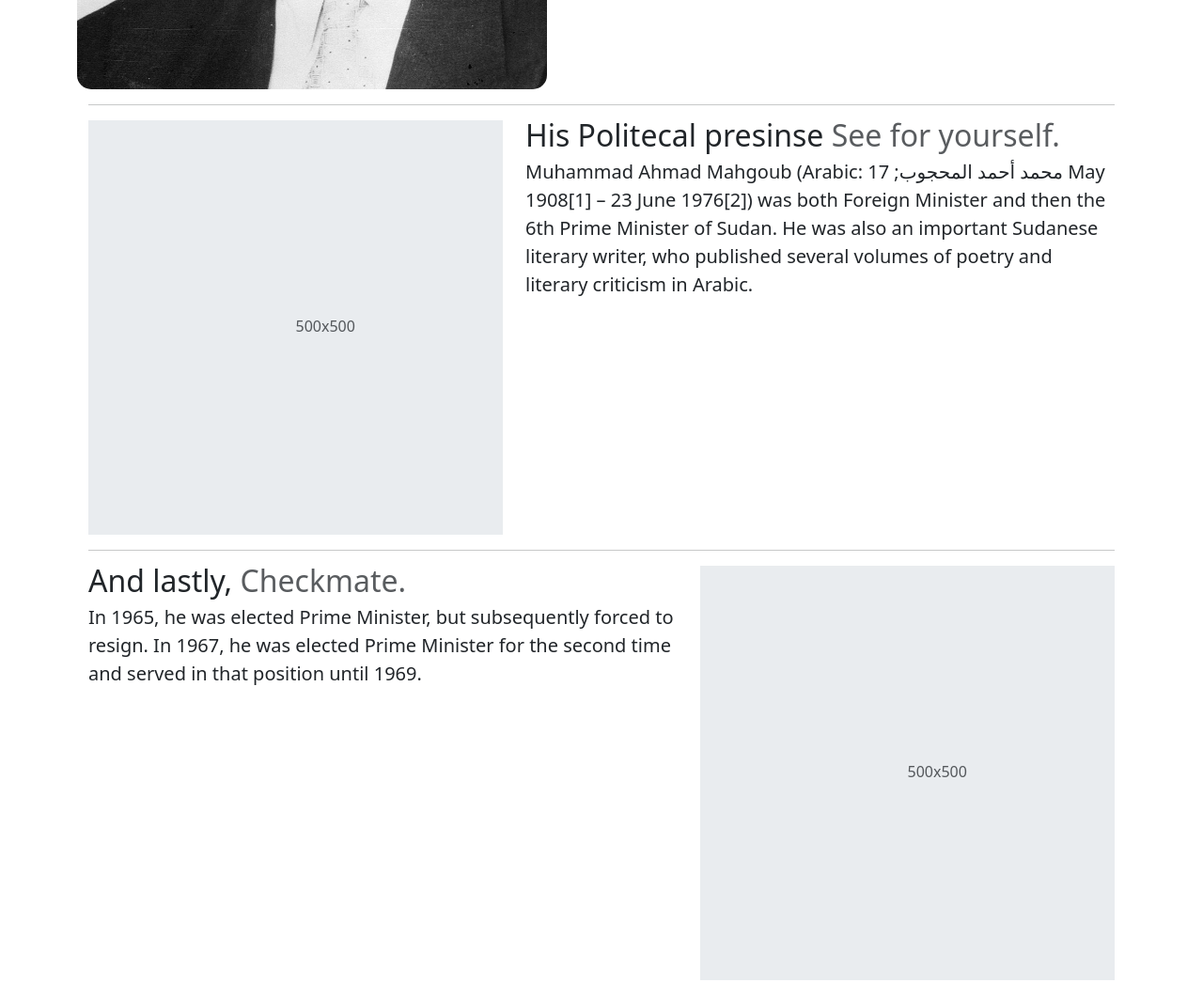
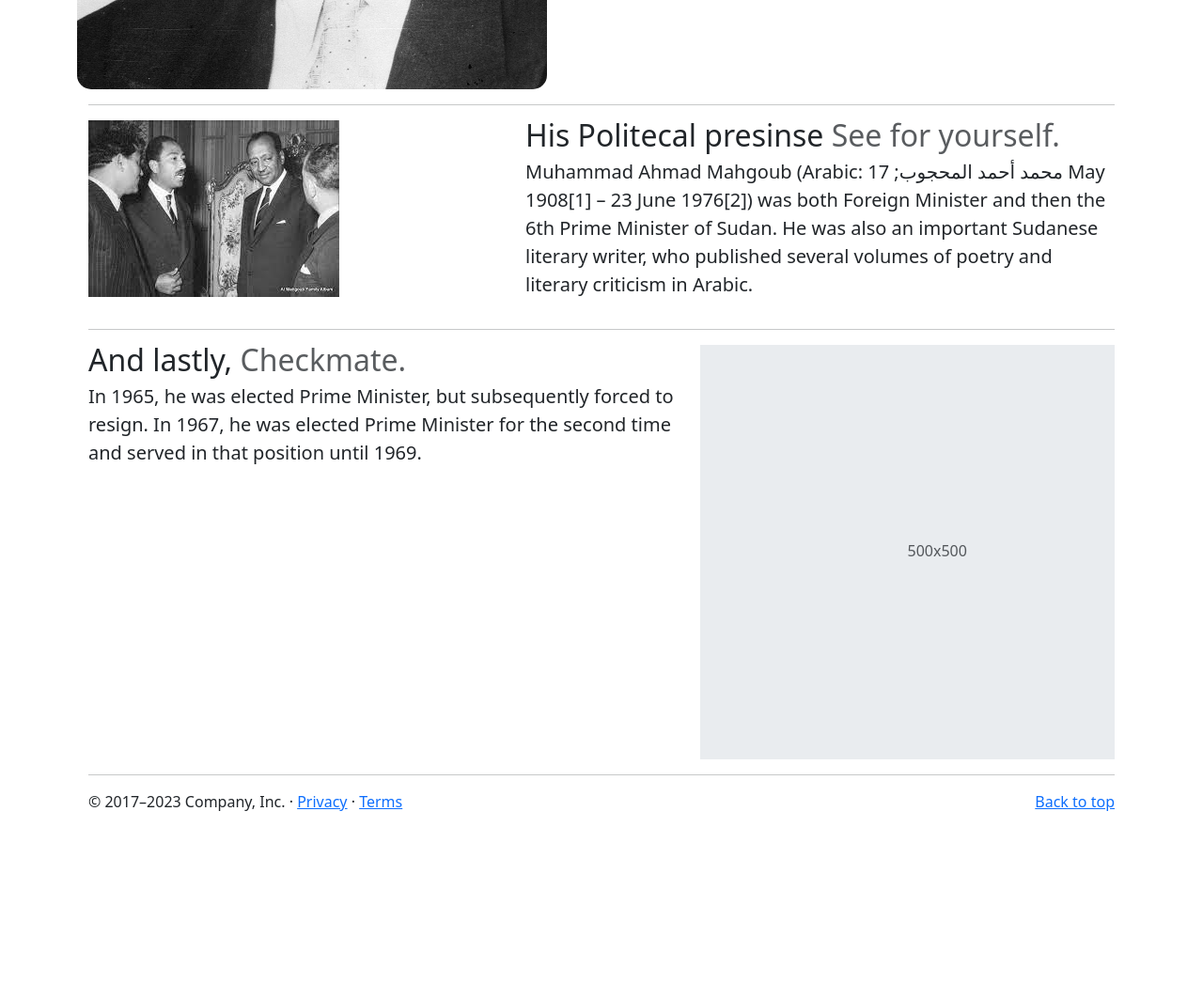
Before and after one commit to ibrahimdevop21/freeCodeCamp, a plain HTML site: page tribute/index.html in a window 1280 px wide. Shown: the part 1240-2286 px from the top of the page at 94% size. After the commit the page ends 2121 px from the top, so only its background shows below. Drawn offline with nearby package versions, Linux system fonts and the light colour scheme.

Commit message:
first commit

```diff
--- a/tribute/index.html
+++ b/tribute/index.html
@@ -8,7 +8,7 @@
     <link rel="stylesheet" href="styles.css">
 </head>
 <body>
-  <nav class="navbar navbar-expand-lg bg-body-tertiary">
+  <nav class="navbar navbar-expand-lg bg-body-tertiary container ">
     <div class="container-fluid">
       <!-- <a class="navbar-brand" href="#">Navbar</a> -->
       <button class="navbar-toggler" type="button" data-bs-toggle="collapse" data-bs-target="#navbarNavAltMarkup" aria-controls="navbarNavAltMarkup" aria-expanded="false" aria-label="Toggle navigation">
@@ -125,8 +125,8 @@
           <p class="lead">
             Muhammad Ahmad Mahgoub (Arabic: محمد أحمد المحجوب; 17 May 1908[1] – 23 June 1976[2]) was both Foreign Minister and then the 6th Prime Minister of Sudan. He was also an important Sudanese literary writer, who published several volumes of poetry and literary criticism in Arabic.</p>
         </div>
-        <div class="col-md-5 order-md-1">
-          <svg class="bd-placeholder-img bd-placeholder-img-lg featurette-image img-fluid mx-auto" width="500" height="500" xmlns="http://www.w3.org/2000/svg" role="img" aria-label="Placeholder: 500x500" preserveAspectRatio="xMidYMid slice" focusable="false"><title>Placeholder</title><rect width="100%" height="100%" fill="var(--bs-secondary-bg)"></rect><text x="50%" y="50%" fill="var(--bs-secondary-color)" dy=".3em">500x500</text></svg>
+        <div id="second-img" class="col-md-5 order-md-1">
+          <img src="./assets/images.jpeg" alt="anwar alsadat and Mohammed almahgoub">
         </div>
       </div>
 
--- a/tribute/styles.css
+++ b/tribute/styles.css
@@ -1,4 +1,4 @@
-#first-img{
+#first-img {
   background-image: url(./assets/Muhammad_Ahmad_Mahgoub_1965.jpg);
   height: 500px;
   width: 500px;
@@ -10,3 +10,7 @@
   -o-border-radius: 15px;
   align-items: end;
 }
+
+#second-img {
+
+}
```
Also changed, not shown: tribute/assets/images.jpeg (added).
